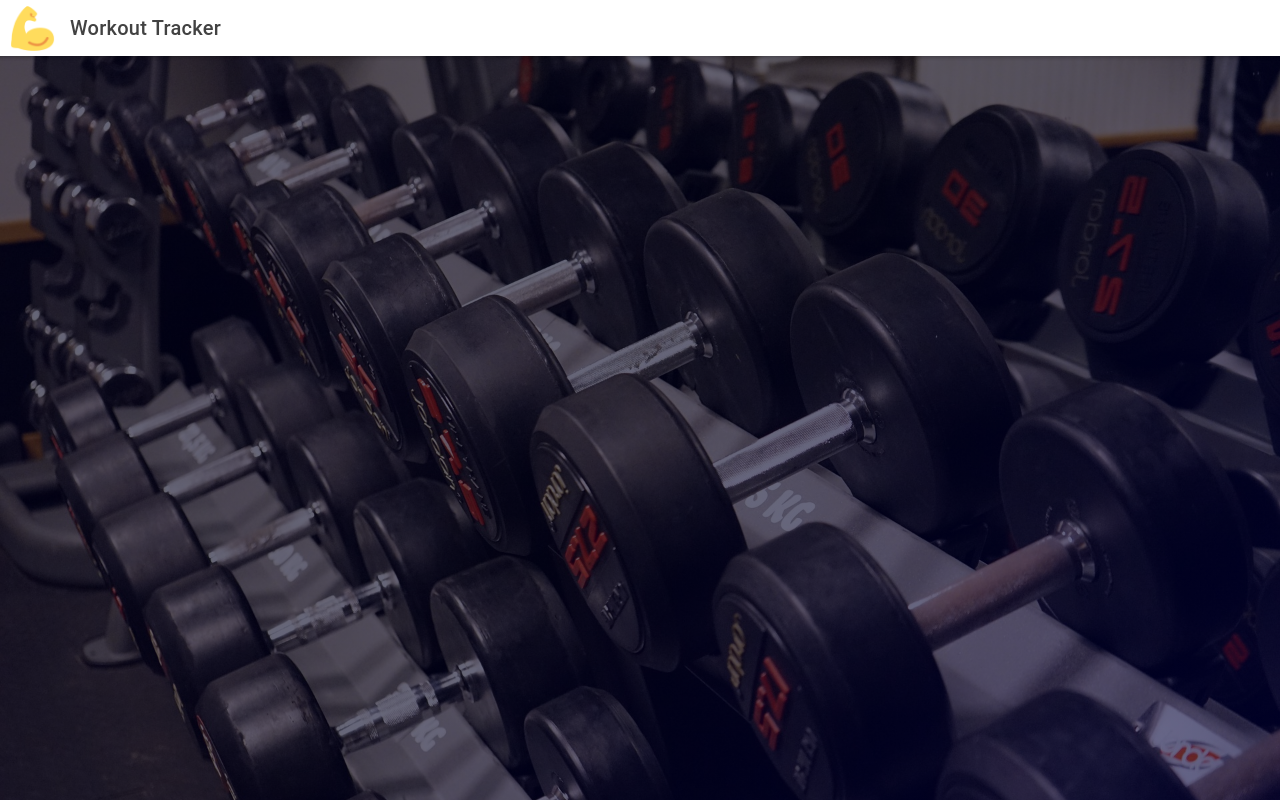
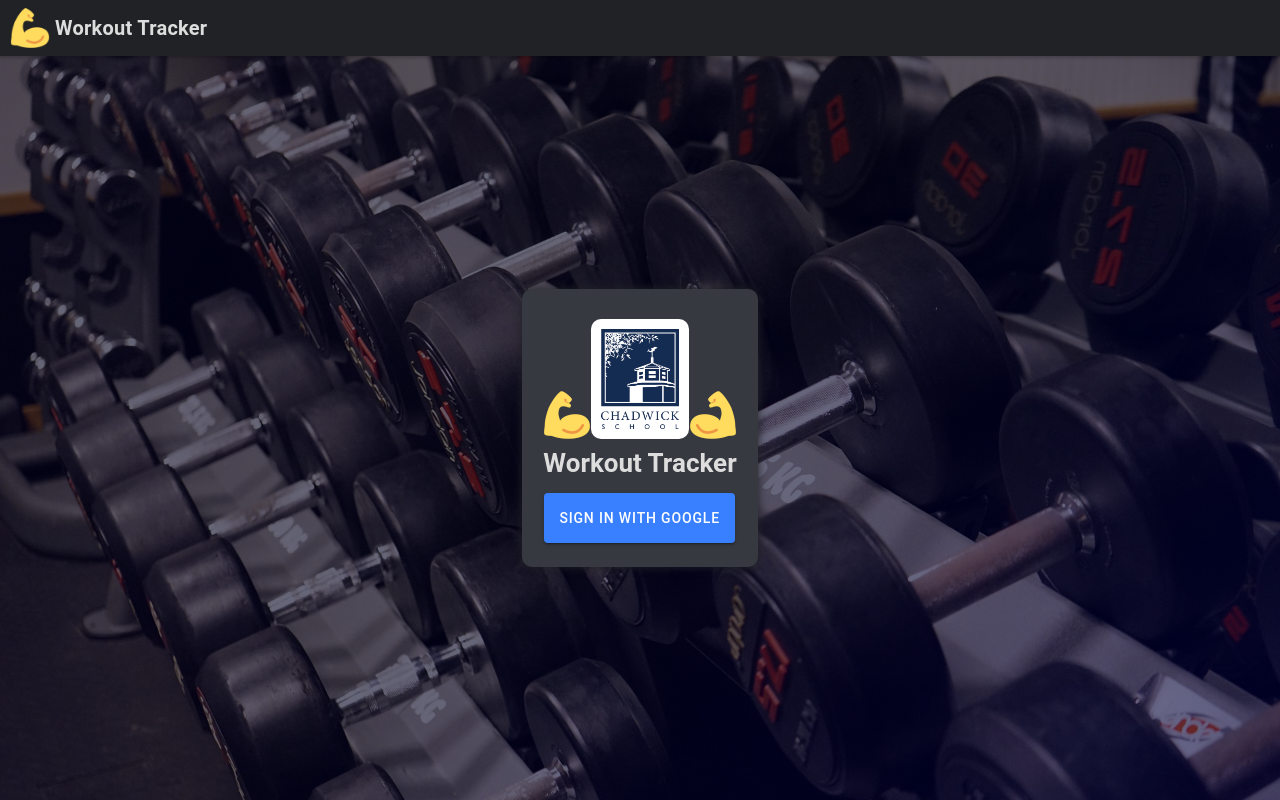
Before and after one commit to csaye/workout-tracker, a React (Create React App) app: page / in a window 1280 px wide. Built offline with nearby package versions, Linux system fonts and the light colour scheme; no server answers.

Commit message:
Improve admin homepage styling.

```diff
--- a/src/App.css
+++ b/src/App.css
@@ -1,6 +1,11 @@
 .background-img {
   overflow: auto;
-  min-height: 100%;
+  height: 100%;
+  width: 100%;
+  position: fixed;
+  top: 0;
+  left: 0;
+  z-index: -1;
   background: linear-gradient(135deg, rgba(0, 0, 32, 0.6) 50%, rgba(0, 0, 64, 0.6) 100%), url('/src/img/background.jpg');
   background-position: center center;
   background-size: cover;
@@ -18,24 +23,24 @@
   margin: 10px;
 }
 
-.hard-shadow {
-  box-shadow: 0 1px 3px #333;
-}
-
-.soft-shadow {
-  box-shadow: 0 2px 5px #999;
+.loading-text {
+  font-size: 32px;
+  font-weight: bold;
+  color: #ddd;
+  background: #36393f;
+  padding: 5px 10px;
+  border-radius: 10px;
 }
 
 .center-box {
-  width: 80%;
-  min-width: 300px;
-  max-width: 600px;
+  width: fit-content;
+  height: fit-content;
   text-align: center;
   background-color: #36393f;
   border-radius: 10px;
   box-shadow: 0 0 10px #202225;
   padding: 20px;
-  margin: 120px auto;
+  margin: 40px 0;
 }
 
 .flex-row {
@@ -46,3 +51,11 @@
 .success {
   color: green;
 }
+
+.Page {
+  min-height: 100%;
+  display: flex;
+  align-items: center;
+  justify-content: center;
+  overflow: auto;
+}
--- a/src/App.js
+++ b/src/App.js
@@ -98,7 +98,7 @@ function Page() {
   if (firebase.auth().currentUser && !status) {
     return (
       <div className="Page">
-        <p className="margin-sm">Loading...</p>
+        <p className="margin-sm loading-text">Loading...</p>
       </div>
     );
   }
--- a/src/components/AdminExercise/AdminExercise.css
+++ b/src/components/AdminExercise/AdminExercise.css
@@ -1,5 +1,5 @@
 .AdminExercise {
-  background: #bbb;
+  background: #282a2e;
   border-radius: 10px;
   width: 80%;
   margin: 15px auto;
@@ -11,6 +11,7 @@
 }
 
 .AdminExercise h3 {
+  font-size: 18px;
   margin: 0 0 5px 0;
 }
 
--- a/src/components/AdminExercise/AdminExercise.js
+++ b/src/components/AdminExercise/AdminExercise.js
@@ -22,18 +22,18 @@ function AdminExercise(props) {
   }
 
   return (
-    <div className="AdminExercise soft-shadow">
-      <h2><u>{name}</u></h2>
+    <div className="AdminExercise">
+      <h2><b><u>{name}</u></b></h2>
       <div className="workout-info">
         <p>Sets: {sets}</p>
         <p>Reps: {reps}</p>
         <p className="comments"><i>{comments}</i></p>
       </div>
       <div className="student-comments">
-        <h3>Student Comments</h3>
+        <h3><u>Student Comments</u></h3>
         {
           studentComments &&
-          studentComments.map(c => <div key={c.id}>{c.name} | <i>{c.comments}</i></div>)
+          studentComments.map(c => <div key={c.id}>{c.name} • <i>{c.comments}</i></div>)
         }
       </div>
       <IonButton className="hover-scale" color="danger" onClick={deleteExercise}>Delete</IonButton>
--- a/src/components/Header/Header.css
+++ b/src/components/Header/Header.css
@@ -1,19 +1,32 @@
+.Header {
+  height: 56px;
+}
+
 .Header .ion-button {
   margin: auto 10px;
 }
 
+.Header .flex-row {
+  background: #202225;
+  color: #ddd!important;
+  height: 56px;
+  display: flex;
+  align-items: center;
+}
+
 .Header .user-img {
-  height: 45px;
+  height: 40px;
   margin: auto 0 auto 10px;
   border-radius: 24px;
 }
 
 .Header .ion-title {
-  padding-left: 15px;
+  font-weight: bold;
+  margin: 0 -15px;
 }
 
 .Header .logo-img {
-  height: 45px;
+  height: 40px;
   margin: auto 0 auto 10px;
 }
 
--- a/src/components/Header/Header.js
+++ b/src/components/Header/Header.js
@@ -26,7 +26,7 @@ function Header() {
             firebase.auth().currentUser &&
             <div className="flex-row">
               <p className="signed-in-as">Signed in as {firebase.auth().currentUser.displayName}</p>
-              <img className="user-img hard-shadow" src={firebase.auth().currentUser.photoURL} />
+              <img className="user-img" src={firebase.auth().currentUser.photoURL} />
               <IonButton
               className="ion-button hover-scale"
               onClick={signOut}
--- a/src/pages/AdminHome/AdminHome.css
+++ b/src/pages/AdminHome/AdminHome.css
@@ -1,3 +1,7 @@
+.AdminHome {
+  color: #ddd;
+}
+
 .AdminHome .create-workout {
   margin: 0;
 }
@@ -7,8 +11,12 @@
   border-radius: 10px;
 }
 
+.AdminHome .welcome-text {
+  margin: 0 0 10px 0;
+}
+
 .AdminHome .input-item {
-  background: #efefef;
+  background: #36393f;
   border-radius: 10px;
   width: 50%;
   min-width: 150px;
@@ -16,8 +24,8 @@
 }
 
 .AdminHome .input-section {
-  box-shadow: 0 2px 5px #999;
-  background: #bbb;
+  box-shadow: 0 0 5px #36393f;
+  background: #282a2e;
   border-radius: 10px;
   padding: 10px;
   margin: 10px 0;
--- a/src/pages/AdminHome/AdminHome.js
+++ b/src/pages/AdminHome/AdminHome.js
@@ -136,7 +136,7 @@ function AdminHome() {
   if (!groups) {
     return (
       <div className="AdminHome">
-        <p className="margin-sm">Loading...</p>
+        <p className="margin-sm loading-text">Loading...</p>
       </div>
     )
   }
@@ -152,7 +152,7 @@ function AdminHome() {
           {/* group input */}
           <IonItem>
             <IonLabel>Select Group</IonLabel>
-            <IonSelect value={groupId} onIonChange={e => setGroupId(e.target.value)}>
+            <IonSelect value={groupId} onIonChange={e => setGroupId(e.target.value)} className="ion-select">
             {
               // map all groups to select options
               groups.map(g =>
```
